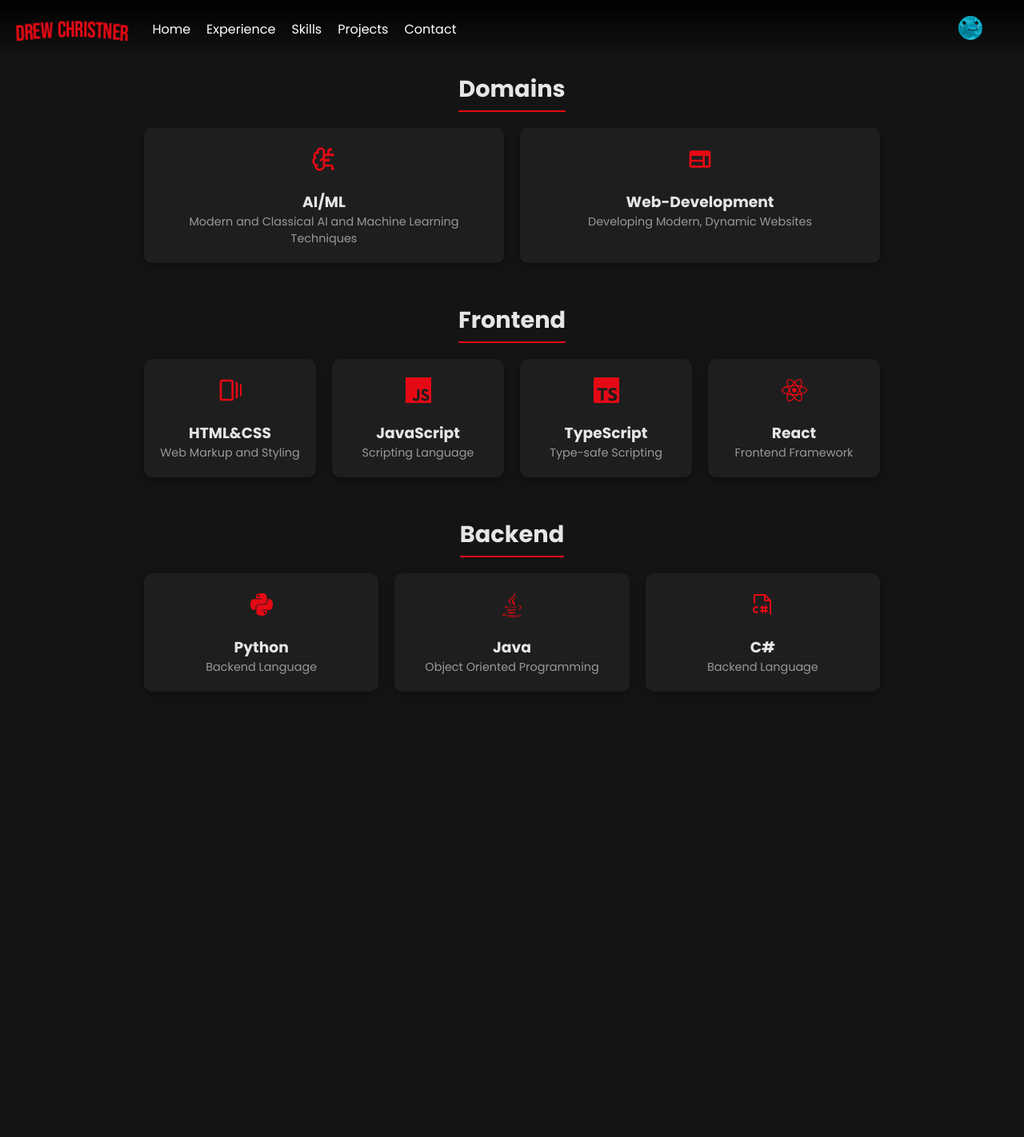
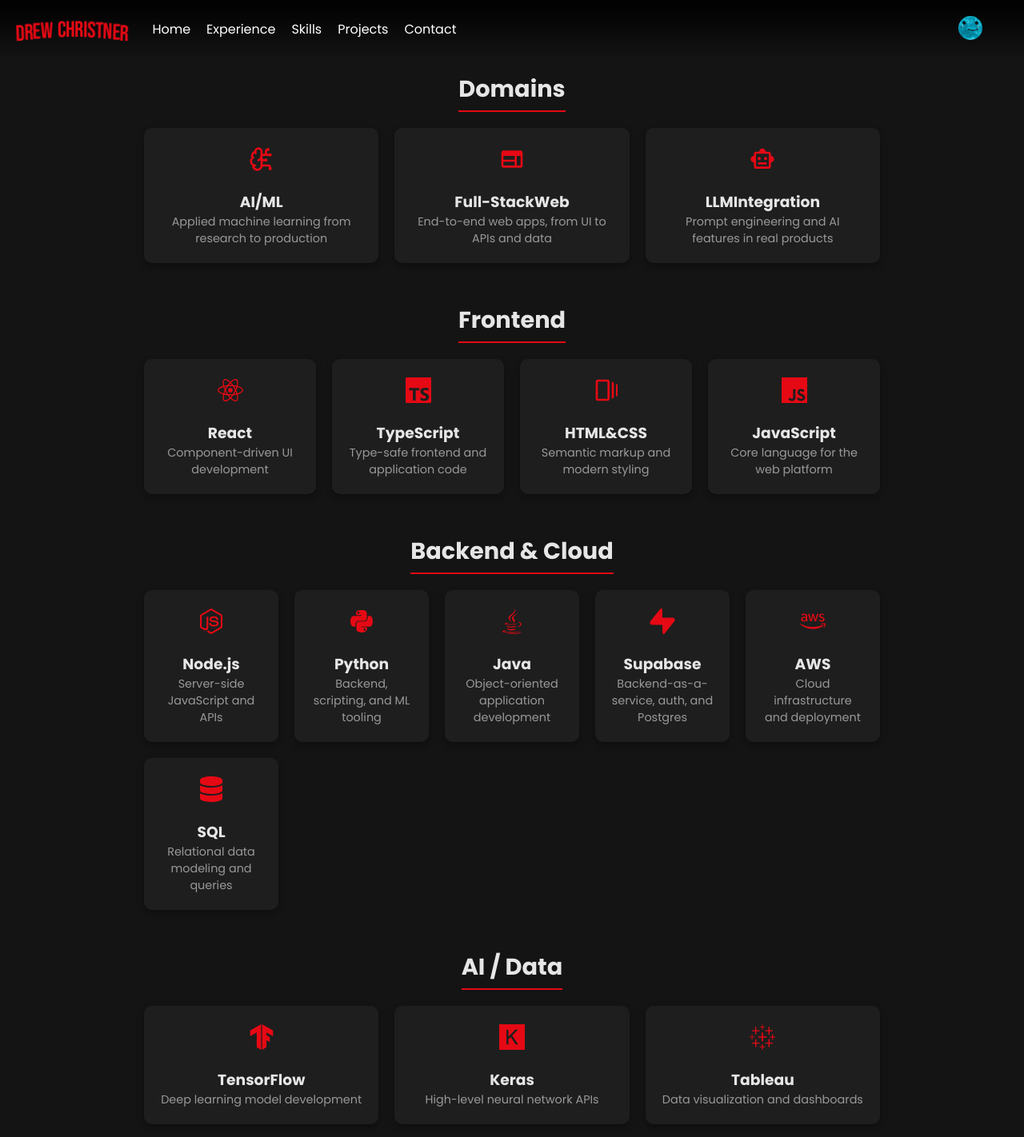
Before and after one commit to dzchrist2/Portfolio-Netflix, a React (Vite) app: page /skills in a window 1280 px wide. Shown: the top 1422 px of the page at 80% size. Before the commit the page ends 905 px from the top, so only its background shows below. Built offline with nearby package versions, Linux system fonts and the light colour scheme.

Commit message:
Updated skills

```diff
--- a/src/content/skills.json
+++ b/src/content/skills.json
@@ -1,17 +1,26 @@
 {
     "Domains": [
-        { "title": "AI/ML", "description": "Modern and Classical AI and Machine Learning Techniques", "icon": "LuBrainCircuit" },
-        { "title": "Web-Development", "description": "Developing Modern, Dynamic Websites", "icon": "MdOutlineWeb" }
+        { "title": "AI/ML", "description": "Applied machine learning from research to production", "icon": "LuBrainCircuit" },
+        { "title": "Full-Stack Web", "description": "End-to-end web apps, from UI to APIs and data", "icon": "MdOutlineWeb" },
+        { "title": "LLM Integration", "description": "Prompt engineering and AI features in real products", "icon": "MdOutlineSmartToy" }
     ],
     "Frontend": [
-        { "title": "HTML & CSS", "description": "Web Markup and Styling", "icon": "MdOutlineWebStories" },
-        { "title": "JavaScript", "description": "Scripting Language", "icon": "SiJavascript" },
-        { "title": "TypeScript", "description": "Type-safe Scripting", "icon": "SiTypescript" },
-        { "title": "React", "description": "Frontend Framework", "icon": "FaReact" }
+        { "title": "React", "description": "Component-driven UI development", "icon": "FaReact" },
+        { "title": "TypeScript", "description": "Type-safe frontend and application code", "icon": "SiTypescript" },
+        { "title": "HTML & CSS", "description": "Semantic markup and modern styling", "icon": "MdOutlineWebStories" },
+        { "title": "JavaScript", "description": "Core language for the web platform", "icon": "SiJavascript" }
     ],
-    "Backend": [
-        { "title": "Python", "description": "Backend Language", "icon": "FaPython" },
-        { "title": "Java", "description": "Object Oriented Programming", "icon": "FaJava" },
-        { "title": "C#", "description": "Backend Language", "icon": "PiFileCSharp" }
+    "Backend & Cloud": [
+        { "title": "Node.js", "description": "Server-side JavaScript and APIs", "icon": "FaNodeJs" },
+        { "title": "Python", "description": "Backend, scripting, and ML tooling", "icon": "FaPython" },
+        { "title": "Java", "description": "Object-oriented application development", "icon": "FaJava" },
+        { "title": "Supabase", "description": "Backend-as-a-service, auth, and Postgres", "icon": "SiSupabase" },
+        { "title": "AWS", "description": "Cloud infrastructure and deployment", "icon": "FaAws" },
+        { "title": "SQL", "description": "Relational data modeling and queries", "icon": "FaDatabase" }
+    ],
+    "AI / Data": [
+        { "title": "TensorFlow", "description": "Deep learning model development", "icon": "SiTensorflow" },
+        { "title": "Keras", "description": "High-level neural network APIs", "icon": "SiKeras" },
+        { "title": "Tableau", "description": "Data visualization and dashboards", "icon": "SiTableau" }
     ]
 }
--- a/src/pages/Skills/Skills.tsx
+++ b/src/pages/Skills/Skills.tsx
@@ -1,25 +1,29 @@
 import React, { JSX } from 'react';
 import './Skills.css';
-import { FaReact, FaNodeJs, FaPython, FaJava } from 'react-icons/fa';
-import { SiTypescript, SiJavascript } from 'react-icons/si';
-import { LuBrainCircuit } from "react-icons/lu";
-import { MdOutlineWeb, MdOutlineWebStories } from "react-icons/md";
-import { PiFileCSharp } from "react-icons/pi";
+import { FaReact, FaNodeJs, FaPython, FaJava, FaAws, FaDatabase } from 'react-icons/fa';
+import { SiTypescript, SiJavascript, SiSupabase, SiTensorflow, SiKeras, SiTableau } from 'react-icons/si';
+import { LuBrainCircuit } from 'react-icons/lu';
+import { MdOutlineWeb, MdOutlineWebStories, MdOutlineSmartToy } from 'react-icons/md';
 import { usePageTitle } from '../../hooks/usePageTitle';
 import { skillsByCategory } from '../../data/skills';
-
 
 const iconMap: { [key: string]: JSX.Element } = {
     FaNodeJs: <FaNodeJs />,
     FaJava: <FaJava />,
     FaReact: <FaReact />,
+    FaPython: <FaPython />,
+    FaAws: <FaAws />,
+    FaDatabase: <FaDatabase />,
     SiTypescript: <SiTypescript />,
     SiJavascript: <SiJavascript />,
+    SiSupabase: <SiSupabase />,
+    SiTensorflow: <SiTensorflow />,
+    SiKeras: <SiKeras />,
+    SiTableau: <SiTableau />,
     LuBrainCircuit: <LuBrainCircuit />,
     MdOutlineWeb: <MdOutlineWeb />,
     MdOutlineWebStories: <MdOutlineWebStories />,
-    FaPython: <FaPython />,
-    PiFileCSharp: <PiFileCSharp />
+    MdOutlineSmartToy: <MdOutlineSmartToy />,
 };
 
 const Skills: React.FC = () => {
```
